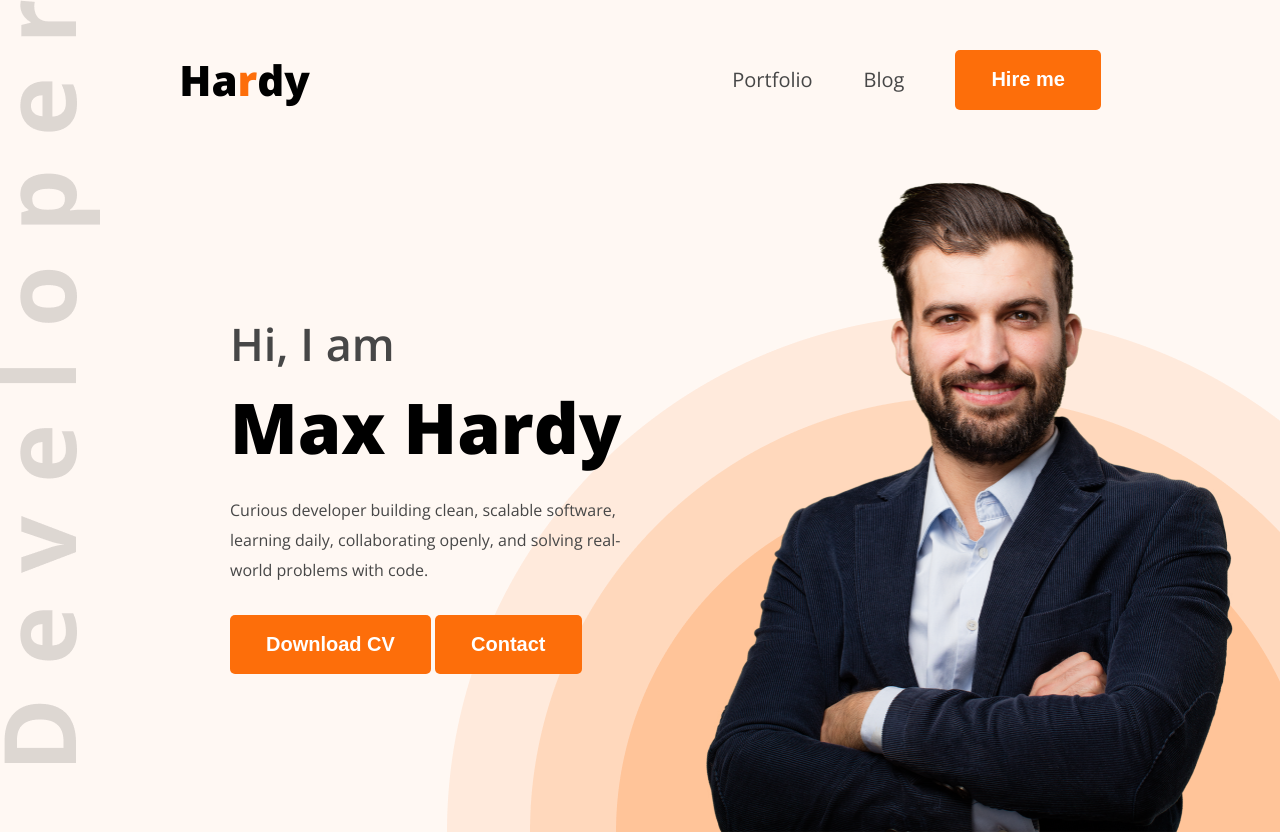
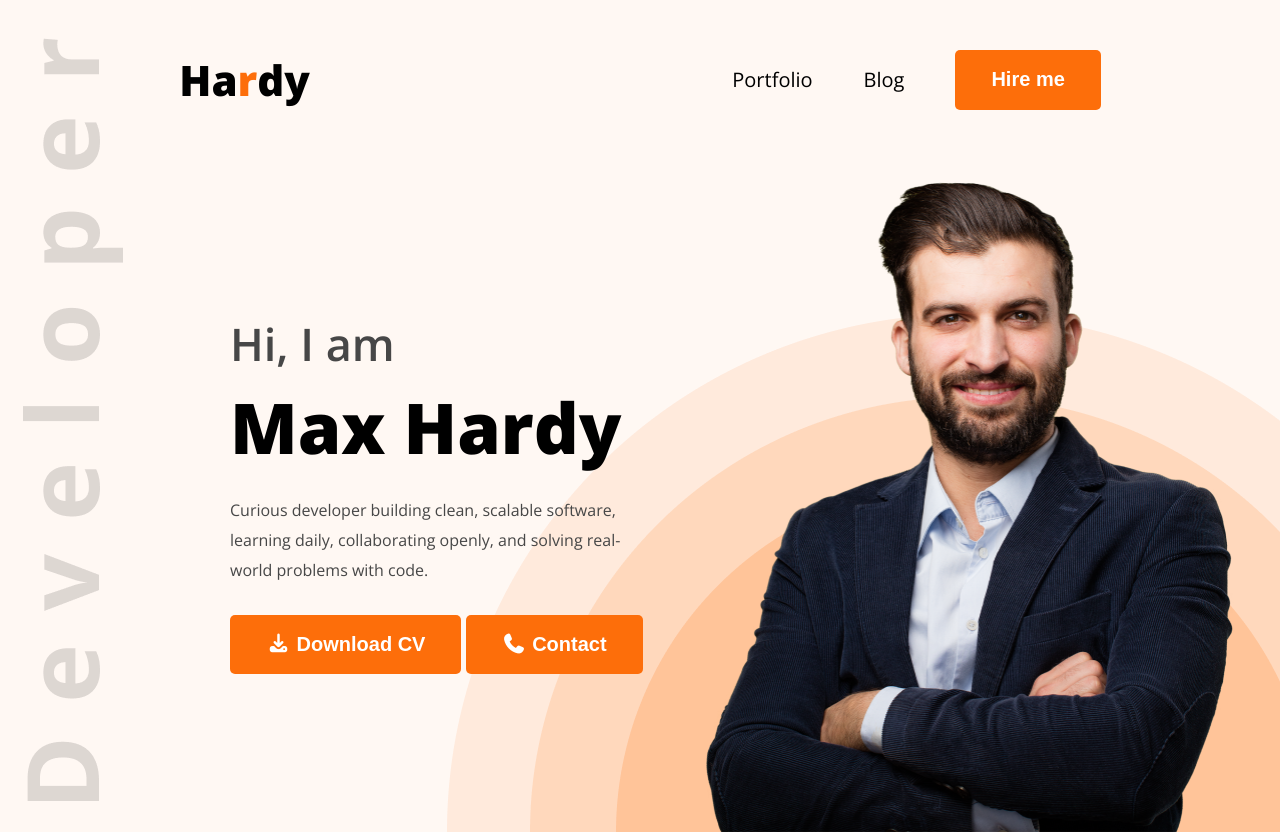
Before and after one commit to yousuf-humran/hero-portfolio-dev-code, a plain HTML site: page index.html in a window 1280 px wide. Shown: the top 834 px of the page. Drawn offline with nearby package versions, Linux system fonts and the light colour scheme.

Commit message:
add nav hover effects and fix font-awesome icons

```diff
--- a/index.html
+++ b/index.html
@@ -9,6 +9,7 @@
     <link rel="preconnect" href="https://fonts.googleapis.com">
 <link rel="preconnect" href="https://fonts.gstatic.com" crossorigin>
 <link href="https://fonts.googleapis.com/css2?family=Open+Sans:ital,wght@0,300..800;1,300..800&display=swap" rel="stylesheet">
+<link rel="stylesheet" href="https://cdnjs.cloudflare.com/ajax/libs/font-awesome/7.0.1/css/all.min.css" integrity="sha512-2SwdPD6INVrV/lHTZbO2nodKhrnDdJK9/kg2XD1r9uGqPo1cUbujc+IYdlYdEErWNu69gVcYgdxlmVmzTWnetw==" crossorigin="anonymous" referrerpolicy="no-referrer" />
 
 </head>
 <body class="font-open-sans">
@@ -19,8 +20,8 @@
             </div>
 
             <ul class ="nav-links">
-                <li><a href="#portfolio">Portfolio</a></li>
-                <li><a href="#blog">Blog</a></li>
+                <li class="hover"><a href="#portfolio">Portfolio</a></li>
+                <li class="hover"><a href="#blog">Blog</a></li>
                 <li><button class="button">Hire me</button></li>
             </ul>
         </nav>
@@ -33,8 +34,8 @@
                 <p>Curious developer building clean, scalable software, learning daily, collaborating openly, and solving real-world problems with code.</p>
 
                 <div>
-                <button class="button">Download CV</button>
-                <button class="button">Contact</button>
+                <button class="button"><i class="fa-solid fa-download"></i> Download CV</button>
+                <button class="button"><i class="fa-solid fa-phone"></i> Contact</button>
                 </div>
             </div>
 
@@ -160,7 +161,7 @@
             </div>
 
             <div>
-                <button class="button">Download Resume</button>
+                <button class="button"><i class="fa-solid fa-download"></i> Download Resume</button>
             </div>
 
         </section>
--- a/portfolio.css
+++ b/portfolio.css
@@ -34,6 +34,10 @@
     font-weight: bold;
     cursor: pointer;
 }
+.button:hover {
+    background-color: #000000;
+    color: white;
+}
 
 /*----------main section----------*/
 
@@ -41,7 +45,7 @@
     background-color: #FFF8F3;
     padding-top: 50px;
     background-image: url("images/developer.png"), url("images/header_bg.png");
-    background-position: top left, bottom right;
+    background-position: 23px 38px, bottom right;
     background-repeat: no-repeat;
 }
 
@@ -63,8 +67,12 @@
 
 nav .nav-links a {
     text-decoration: none;
-    color: #474747;
+    color: #000000;
     font-size: 20px;
+}
+
+nav .nav-links a:hover { /*nav hover*/
+    color: #FD6E0A;
 }
 
 #banner {
```
